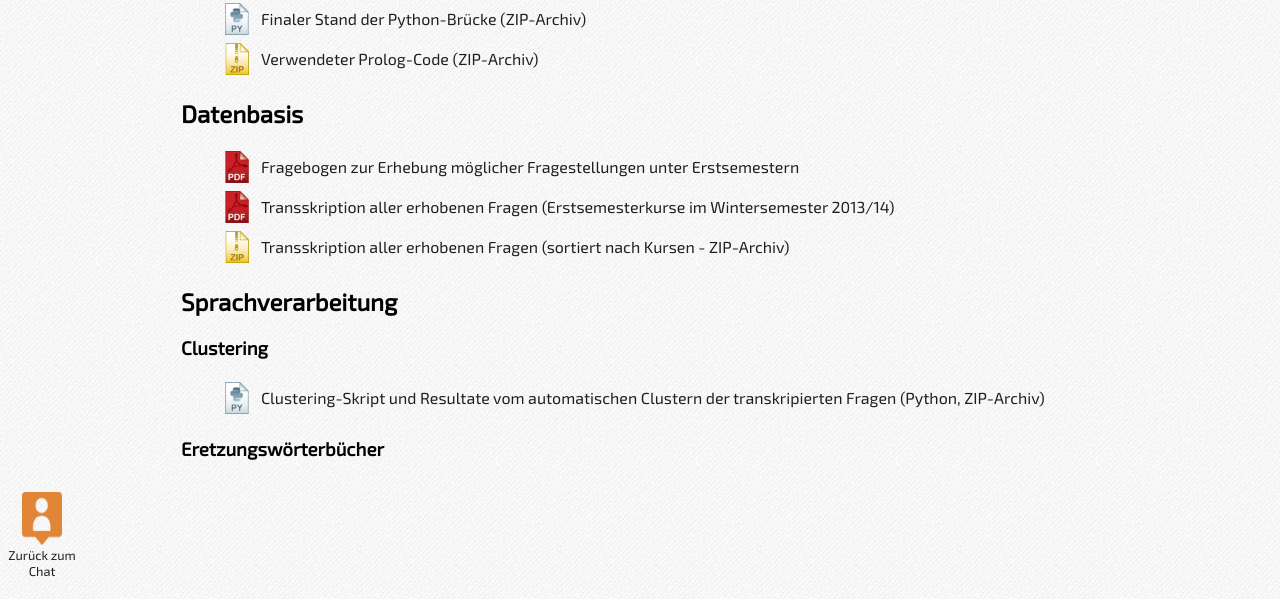
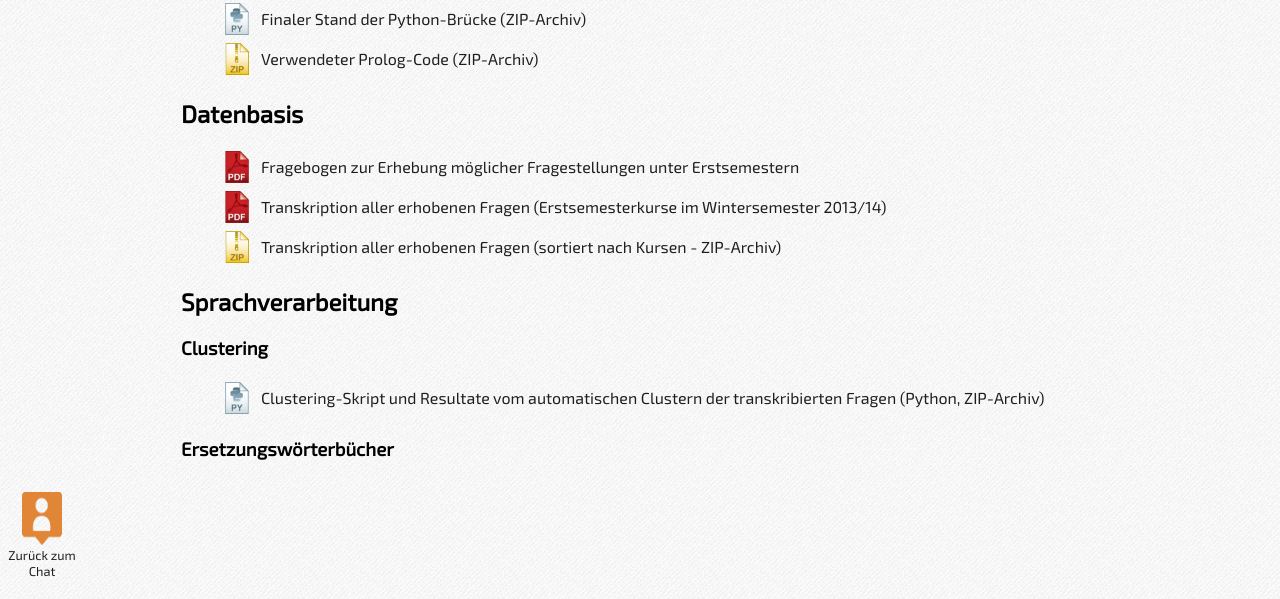
Before and after one commit to alexanderbazo/URTalking, a PHP site: page /documentation.php in a window 1280 px wide. Shown: the part 294-893 px from the top of the page. Run offline with PHP 8.4, Linux system fonts and the light colour scheme.

Commit message:
Rechtschreibung
Verbesserung von Rechtschreibfehlern

```diff
--- a/documentation.php
+++ b/documentation.php
@@ -24,15 +24,15 @@
 <h2>Datenbasis</h2>
 <ul>
 <a href="./docs/Fragebogen.pdf"><li class="pdf">Fragebogen zur Erhebung möglicher Fragestellungen unter Erstsemestern</li></a>
-<a href="./docs/Transkription_Datenerhebung.pdf"><li class="pdf">Transskription aller erhobenen Fragen (Erstsemesterkurse im Wintersemester 2013/14)</li></a>
-<a href="./docs/Fragen.zip"><li class="zip">Transskription aller erhobenen Fragen (sortiert nach Kursen -  ZIP-Archiv)</li></a>
+<a href="./docs/Transkription_Datenerhebung.pdf"><li class="pdf">Transkription aller erhobenen Fragen (Erstsemesterkurse im Wintersemester 2013/14)</li></a>
+<a href="./docs/Fragen.zip"><li class="zip">Transkription aller erhobenen Fragen (sortiert nach Kursen -  ZIP-Archiv)</li></a>
 </ul>
 <h2>Sprachverarbeitung</h2>
 <h3>Clustering</h3>
 <ul>
-<a href="./docs/clustering_auto.zip"><li class="py">Clustering-Skript und Resultate vom automatischen Clustern der transkripierten Fragen (Python, ZIP-Archiv)</li></a>
+<a href="./docs/clustering_auto.zip"><li class="py">Clustering-Skript und Resultate vom automatischen Clustern der transkribierten Fragen (Python, ZIP-Archiv)</li></a>
 </ul>
-<h3>Eretzungswörterbücher</h3>
+<h3>Ersetzungswörterbücher</h3>
 <ul>
 <a href="./docs/01_dict.dict"><li class="txt">Wörterbuch, Ersetzungsphase 1 (Initiale Ersetzungen)</li></a>
 <a href="./docs/02_dict.dict"><li class="txt">Wörterbuch, Ersetzungsphase 2 (Feinersetzungen)</li></a>
```
